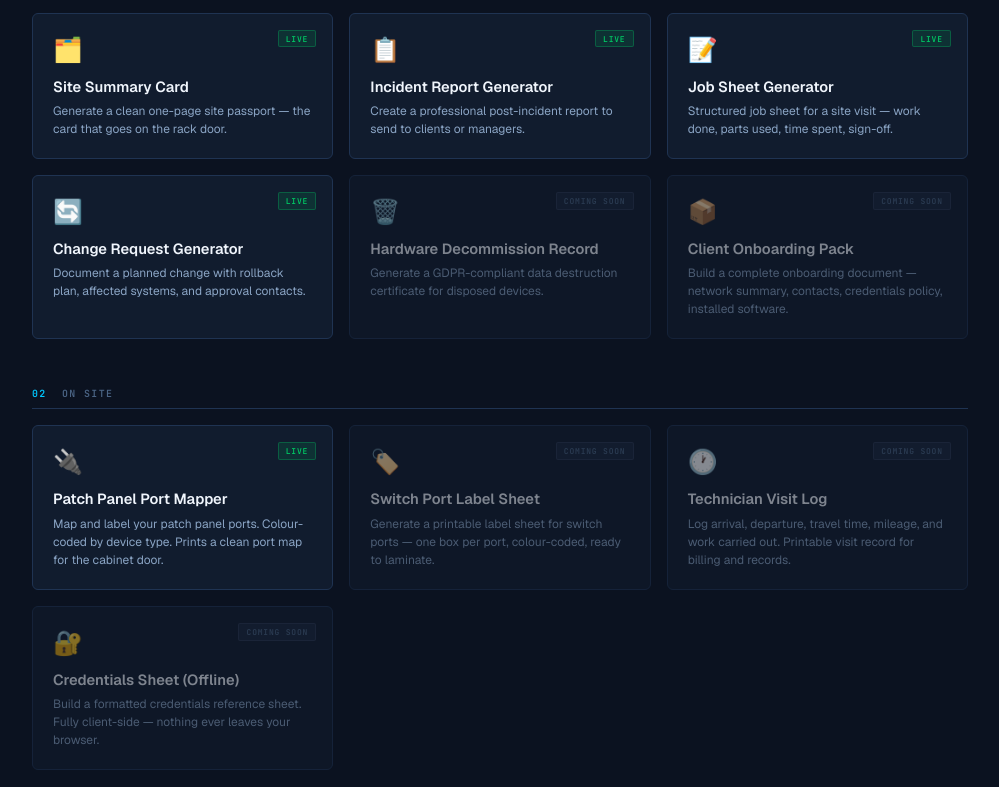
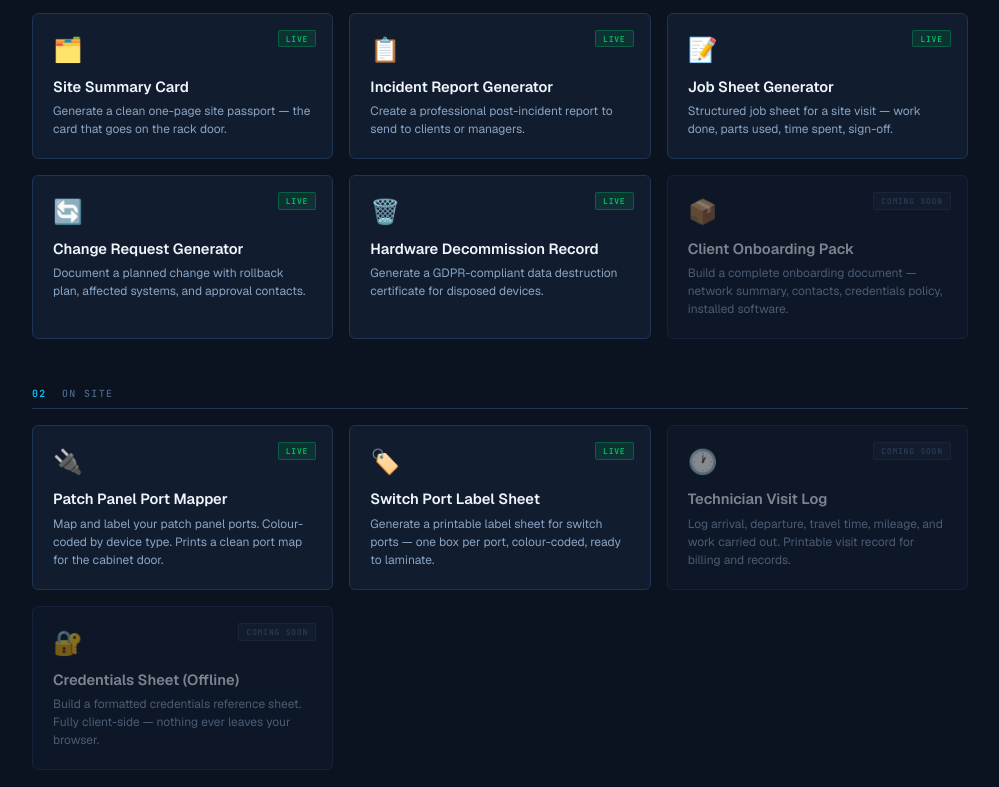
Before and after one commit to HumbleBee143/fieldkit, a plain HTML site: page public/index.html in a window 1280 px wide. Shown: the part 446-1233 px from the top of the page, without its empty margins (140-1139 px from the left). Drawn offline with nearby package versions, Linux system fonts and the light colour scheme.

Commit message:
feat: add hardware decommission record
Co-Authored-By: Paperclip <noreply@paperclip.ing>

```diff
--- a/public/index.html
+++ b/public/index.html
@@ -247,12 +247,12 @@
         <div class="tool-name">Change Request Generator</div>
         <div class="tool-desc">Document a planned change with rollback plan, affected systems, and approval contacts.</div>
       </a>
-      <div class="tool-card coming-soon">
-        <span class="tool-badge soon">Coming soon</span>
+      <a href="/hardware-decommission" class="tool-card">
+        <span class="tool-badge live">Live</span>
         <span class="tool-icon">🗑️</span>
         <div class="tool-name">Hardware Decommission Record</div>
         <div class="tool-desc">Generate a GDPR-compliant data destruction certificate for disposed devices.</div>
-      </div>
+      </a>
       <div class="tool-card coming-soon">
         <span class="tool-badge soon">Coming soon</span>
         <span class="tool-icon">📦</span>
@@ -271,12 +271,12 @@
         <div class="tool-name">Patch Panel Port Mapper</div>
         <div class="tool-desc">Map and label your patch panel ports. Colour-coded by device type. Prints a clean port map for the cabinet door.</div>
       </a>
-      <div class="tool-card coming-soon">
-        <span class="tool-badge soon">Coming soon</span>
+      <a href="/switch-labels" class="tool-card">
+        <span class="tool-badge live">Live</span>
         <span class="tool-icon">🏷️</span>
         <div class="tool-name">Switch Port Label Sheet</div>
         <div class="tool-desc">Generate a printable label sheet for switch ports — one box per port, colour-coded, ready to laminate.</div>
-      </div>
+      </a>
       <div class="tool-card coming-soon">
         <span class="tool-badge soon">Coming soon</span>
         <span class="tool-icon">🕐</span>
```
